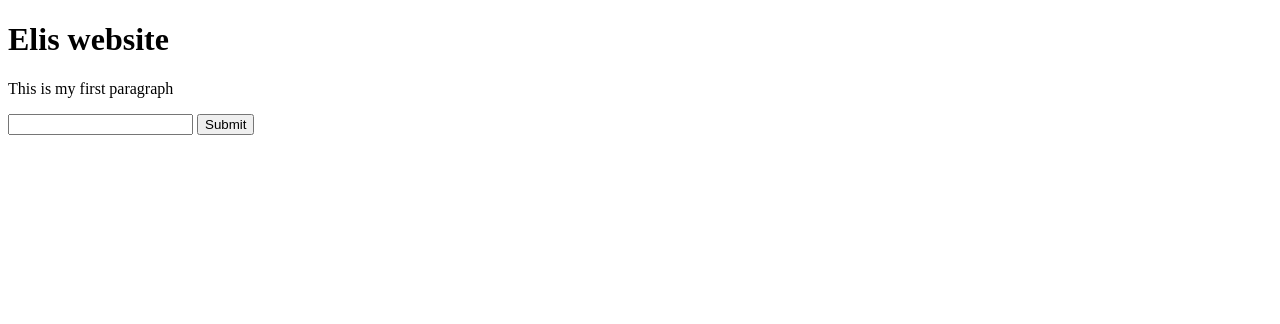
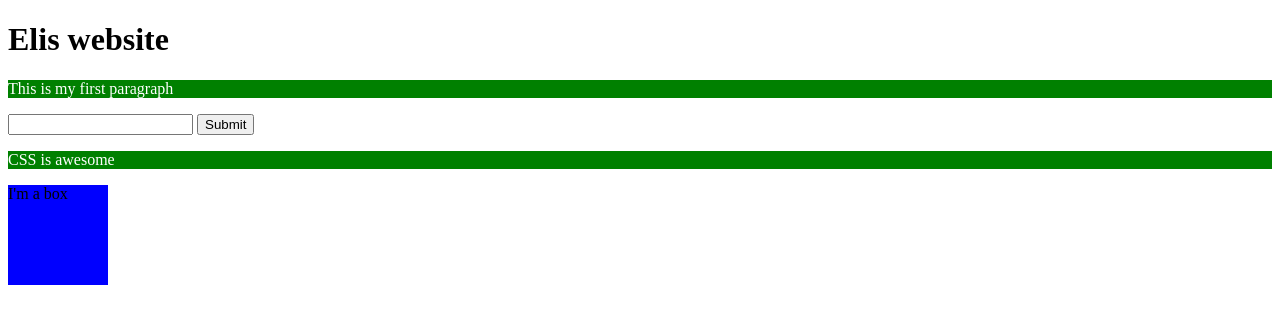
Before and after one commit to elijahram/MyFirstWebsite, a plain HTML site: page Index.html in a window 1280 px wide. Drawn offline with Linux system fonts and the light colour scheme.

Commit message:
Added a blue box and put green background on my paragraphs

```diff
--- a/Index.html
+++ b/Index.html
@@ -5,11 +5,14 @@
     <meta http-equiv="X-UA-Compatible" content="IE=edge">
     <meta name="viewport" content="width=device-width, initial-scale=1.0">
     <title>Document</title>
+    <link rel="stylesheet" href="./style.css">
 </head>
 <body>
     <h1>Elis website</h1>
     <p>This is my first paragraph</p>
     <input></input>
     <button>Submit</button>
+    <p>CSS is awesome</p>
+    <div>I'm a box</div>
 </body>
 </html>
--- /dev/null
+++ b/style.css
@@ -0,0 +1,10 @@
+p{
+    color: white;
+    background: green;
+}
+
+div{
+    width: 100px;
+    height: 100px;
+    background: blue;
+}
```
